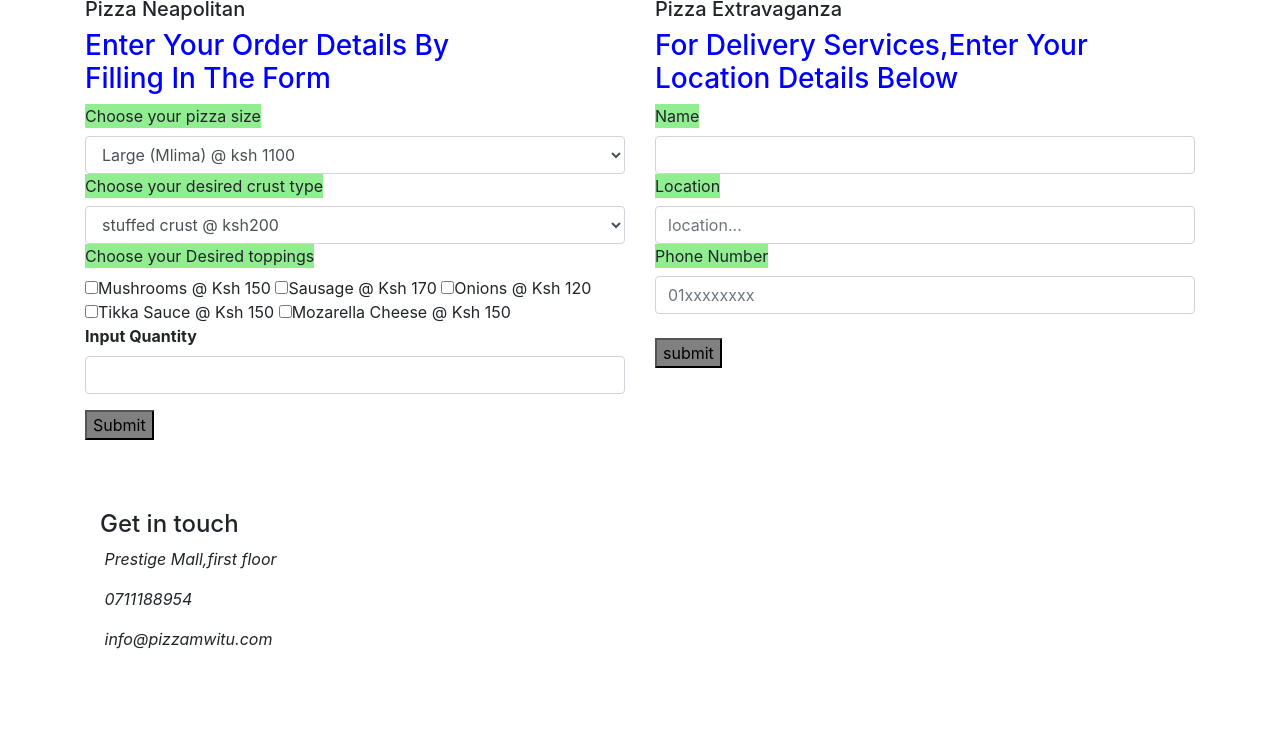
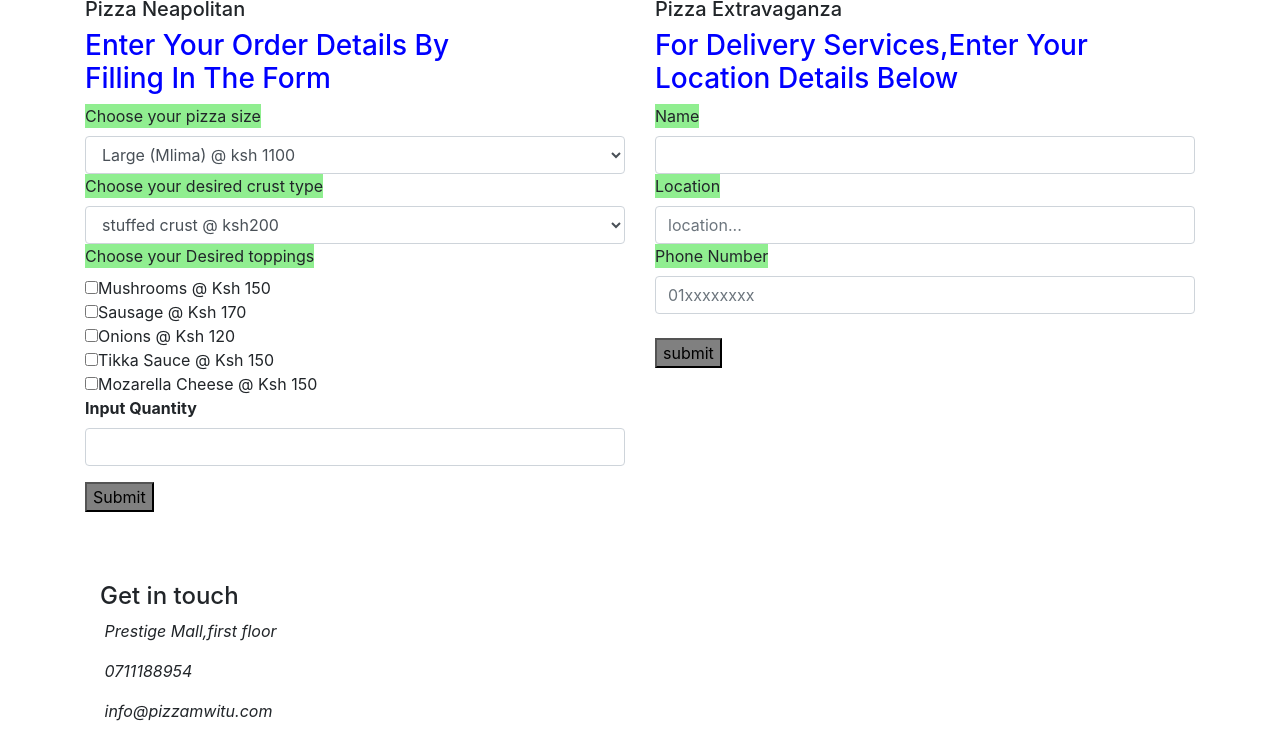
Before and after one commit to njonde/projectpizza, a plain HTML site: page index.html in a window 1280 px wide. Shown: the part 1355-2094 px from the top of the page. Before the commit the page ends 2022 px from the top, so only its background shows below. Drawn offline with nearby package versions, Linux system fonts and the light colour scheme.

Commit message:
checkbox input

```diff
--- a/index.html
+++ b/index.html
@@ -76,10 +76,10 @@
                         <option value="300" name="crust">Glutten free @ ksh 300
                     </select>
                     <label style="background-color: lightgreen;" for="">Choose your Desired toppings</label> <br>
-                    <input value="150" type="checkbox" id="toppingone">Mushrooms @ Ksh 150
-                    <input value="170" type="checkbox" id="toppingone">Sausage @ Ksh 170
+                    <input value="150" type="checkbox" id="toppingone">Mushrooms @ Ksh 150<br>
+                    <input value="170" type="checkbox" id="toppingone">Sausage @ Ksh 170<br>
                     <input value="120" type="checkbox" id="toppingone">Onions @ Ksh 120<br>
-                    <input value="150" type="checkbox" id="toppingone">Tikka Sauce @ Ksh 150
+                    <input value="150" type="checkbox" id="toppingone">Tikka Sauce @ Ksh 150<br>
                     <input value="150" type="checkbox" id="toppingone">Mozarella Cheese @ Ksh 150<br>
                     <label for=""><b>Input Quantity</b></label>
                     <input class="form-control form-group" type="text" id="numberofpizza">
```
Also changed, not shown: 1 other file.
